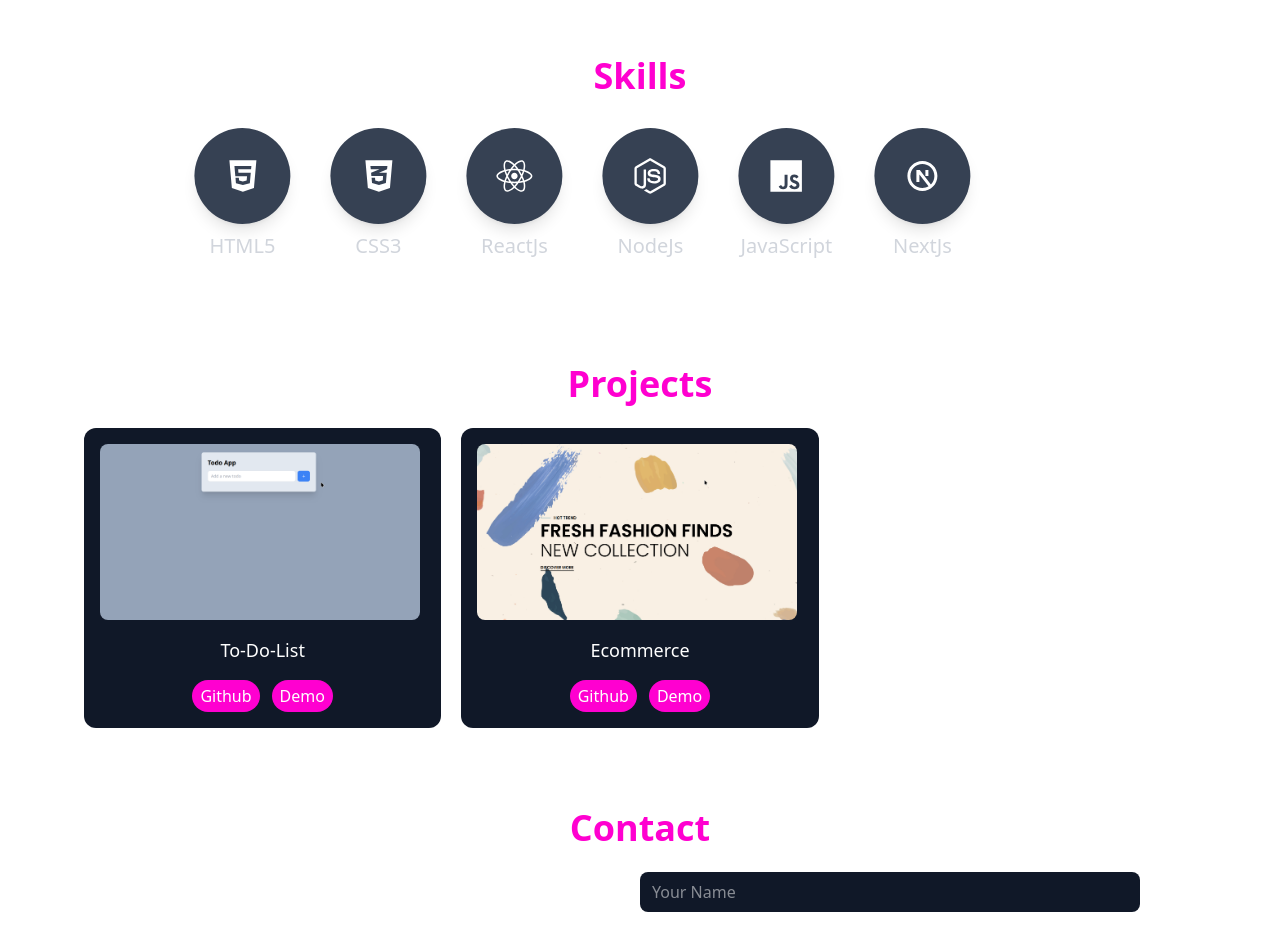
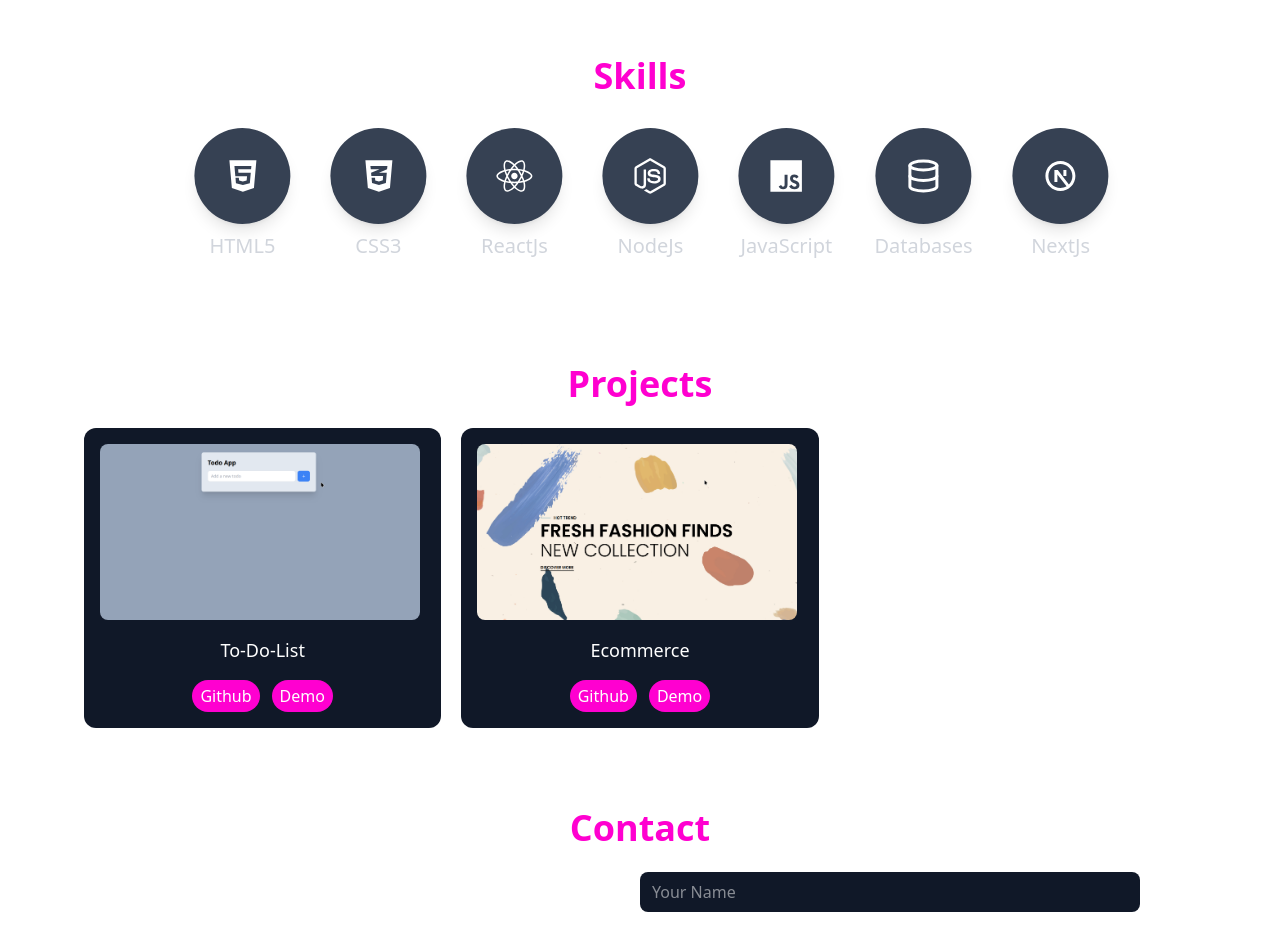
Before and after one commit to anonimka05/Portfolio, a React (Vite) app: page / in a window 1280 px wide. Shown: the part 1080-2005 px from the top of the page. Built offline with nearby package versions, Linux system fonts and the light colour scheme.

Commit message:
path corrected

```diff
--- a/src/components/Contact.jsx
+++ b/src/components/Contact.jsx
@@ -1,142 +1,16 @@
-// import { useState } from "react";
-// import { FaLinkedin } from "react-icons/fa";
-// import { FaTelegram } from "react-icons/fa6";
-// import { FaGithub } from "react-icons/fa6";
-// import { MdEmail } from "react-icons/md";
-
-// const Contact = () => {
-//   const socialLinks = [
-//     {
-//       icon: <FaLinkedin />,
-//       paths: "linkedin",
-//       alt: "linkedin",
-//     },
-//     {
-//       icon: <FaTelegram />,
-//       paths: "https://t.me/anonimka_o",
-//       alt: "Telegram address",
-//     },
-//     {
-//       icon: <FaGithub />,
-//       paths: "linkedin",
-//       alt: "Github link",
-//     },
-//     {
-//       icon: <MdEmail />,
-//       paths: "linkedin",
-//       alt: "Email address",
-//     },
-//   ];
-
-//   const contact_info = [
-//     { logo: "mail", text: "karimovmoff@gmail.com" },
-//     { logo: "logo-whatsapp", text: "123 456 780" },
-//     {
-//       logo: "location",
-//       text: "demo location",
-//     },
-//   ];
-//   const [formData, setFormData] = useState({
-//     name: "",
-//     email: "",
-//     message: "",
-//   });
-
-//   const [status, setStatus] = useState("");
-
-//   const handleChange = (e) => {
-//     const { name, value } = e.target;
-//     setFormData({ ...formData, [name]: value });
-//   };
-
-//   const handleSubmit = (e) => {
-//     e.preventDefault();
-
-//     const SERVICE_ID = "service_xkrvao6";
-//     const TEMPLATE_ID = "template_yua5v7n";
-//     const PUBLIC_KEY = "QZbyfjrn-v0bsEJdJ";
-
-//     emailjs
-//       .send(SERVICE_ID, TEMPLATE_ID, formData, PUBLIC_KEY)
-//       .then((response) => {
-//         setStatus("Message sent successfully!");
-//         setFormData({ name: "", email: "", message: "" });
-//       })
-//       .catch((error) => {
-//         setStatus("Failed to send the message. Please try again.");
-//         console.error("Error sending email:", error);
-//       });
-//   };
-//   return (
-//     <section id="contact" className="py-10 px-3 text-white">
-//       <div className="container lg:grid lg:grid-cols-2 lg:items-stretch">
-//         <div>
-//           <h3 className="text-4xl font-semibold text-center">
-//             <span className="text-[#ff00d0]">Contact</span>
-//           </h3>
-//           <div className="text-4xl flex items-center mb-12 lg:mb-0 lg:flex lg:flex-col">
-//             {socialLinks.map(({ href, icon }, key) => {
-//               <a href={href} key={key} target="_blank" className="href">
-//                 {icon}
-//               </a>;
-//             })}
-//           </div>
-//         </div>
-//         <div className="text-white  flex justify-end -right-[100px]">
-//           <form
-//             className="flex text-black flex-col flex-1 gap-5"
-//             onSubmit={handleSubmit}
-//           >
-//             <input
-//               type="text"
-//               name="name"
-//               placeholder="Your Name"
-//               value={formData.name}
-//               onChange={handleChange}
-//               required
-//               className="bg-gray-900 outline-none rounded-lg py-1 px-2 text-white "
-//             />
-//             <input
-//               type="email"
-//               name="email"
-//               placeholder="Your Email Address"
-//               value={formData.email}
-//               onChange={handleChange}
-//               required
-//               className="bg-gray-900 outline-none rounded-lg py-1 px-2 text-white "
-//             />
-//             <textarea
-//               name="message"
-//               placeholder="Your Message"
-//               rows={10}
-//               value={formData.message}
-//               onChange={handleChange}
-//               required
-//               className="bg-gray-900 outline-none rounded-lg py-1 px-2 text-white "
-//             ></textarea>
-//             <button className="btn-primary w-fit" type="submit">
-//               Send Message
-//             </button>
-//             {status && <p className="text-[#ff00d0]">{status}</p>}
-//           </form>
-//         </div>
-//       </div>
-//     </section>
-//   );
-// };
-
-// export default Contact;
-
 import { useState } from "react";
 import { FaLinkedin, FaTelegram, FaGithub } from "react-icons/fa6";
 import { MdEmail } from "react-icons/md";
 import emailjs from "emailjs-com";
-// import emailjs from "@emailjs/browser"; // To'g'ri import qilish
 
 const Contact = () => {
   const socialLinks = [
     { icon: <FaLinkedin />, href: "https://www.linkedin.com", alt: "LinkedIn" },
-    { icon: <FaTelegram />, href: "https://t.me/anonimka_o", alt: "Telegram" },
+    {
+      icon: <FaTelegram />,
+      href: "https://t.me/musayevamunisa",
+      alt: "Telegram",
+    },
     {
       icon: <FaGithub />,
       href: "https://github.com/anonimka05",
--- a/src/components/Hero.jsx
+++ b/src/components/Hero.jsx
@@ -1,4 +1,3 @@
-// import hero from "../assets/images/hero.jpg";
 import ParticlesBg from "./BgStyle";
 
 const Hero = () => {
--- a/src/components/Skills.jsx
+++ b/src/components/Skills.jsx
@@ -78,9 +78,9 @@ import {
   faReact,
   faNodeJs,
   faJs,
-  // faDatabase,
 } from "@fortawesome/free-brands-svg-icons";
 import { RiNextjsLine } from "react-icons/ri";
+import { LuDatabase } from "react-icons/lu";
 
 const skills = [
   { icon: faHtml5, level: "HTML5" },
@@ -88,8 +88,8 @@ const skills = [
   { icon: faReact, level: "ReactJs" },
   { icon: faNodeJs, level: "NodeJs" },
   { icon: faJs, level: "JavaScript" },
-  // { icon: faDatabase, level: "Databases" },
-  { icon: RiNextjsLine, level: "NextJs" }, // Next.js icon
+  { icon: LuDatabase, level: "Databases" },
+  { icon: RiNextjsLine, level: "NextJs" },
 ];
 
 const Skills = () => {
```
